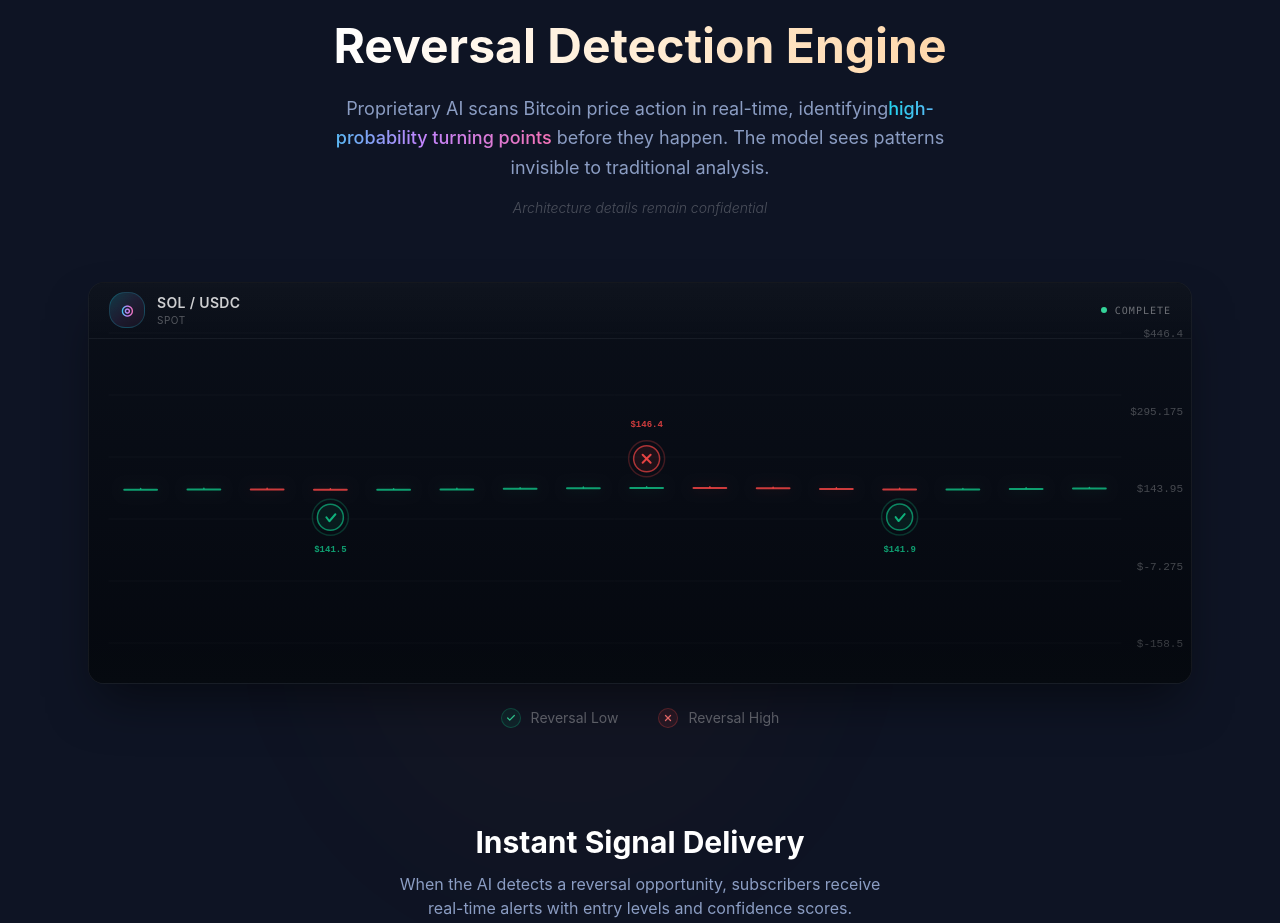
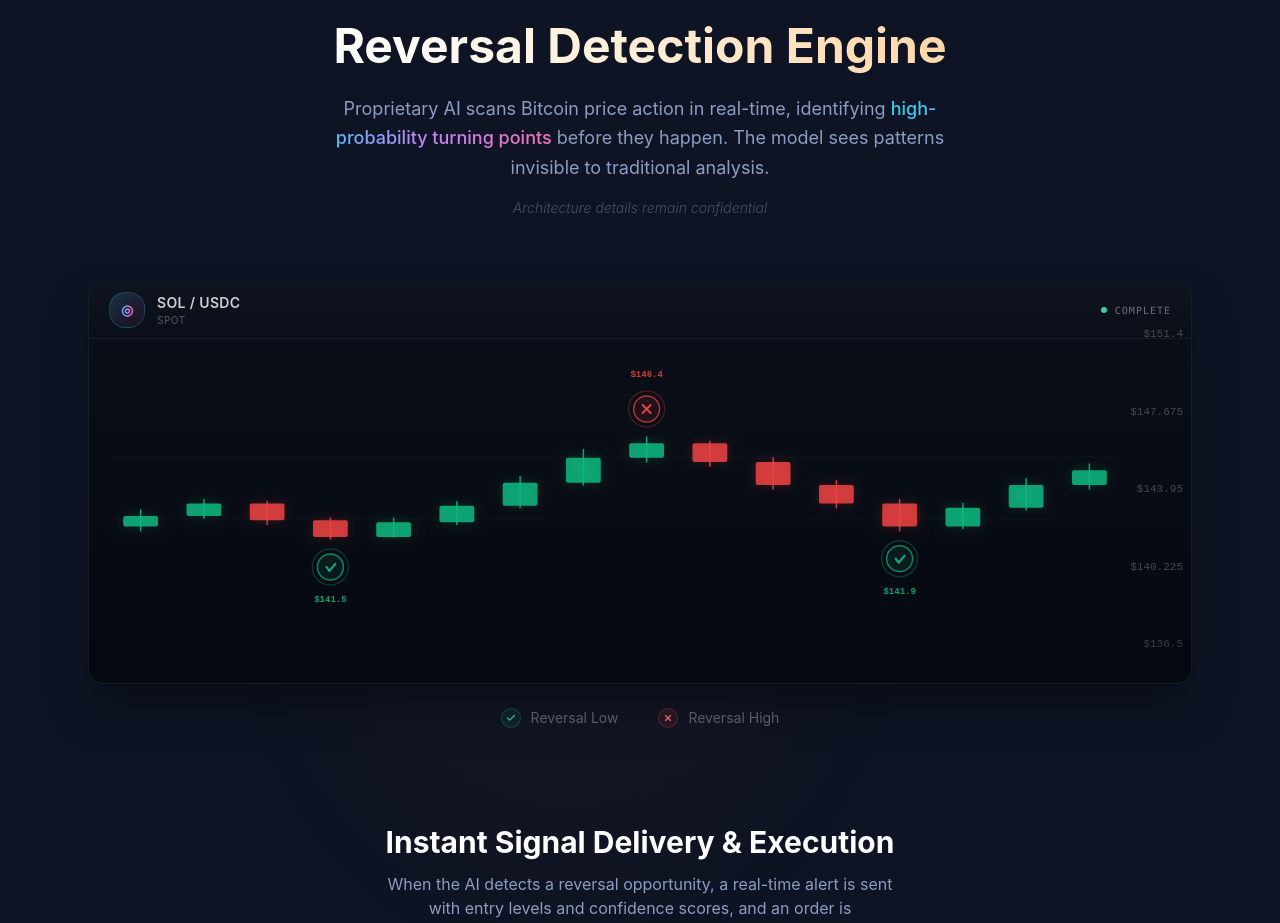
Before and after one commit to ag-algolab/ag-algolab.github.io, a React (Vite) app: page / in a window 1280 px wide. Shown: the part 1542-2465 px from the top of the page. Built offline with nearby package versions, Linux system fonts and the light colour scheme.

Commit message:
Update App.jsx

```diff
--- a/src/App.jsx
+++ b/src/App.jsx
@@ -113,8 +113,8 @@ function BTCScannerChart() {
     const chartWidth = width - padding.left - padding.right;
     const chartHeight = height - padding.top - padding.bottom;
 
-    const minPrice = Math.min(...candles.map(c => c.l)) - 300;
-    const maxPrice = Math.max(...candles.map(c => c.h)) + 300;
+    const minPrice = Math.min(...candles.map(c => c.l)) - 5;
+    const maxPrice = Math.max(...candles.map(c => c.h)) + 5;
     const priceRange = maxPrice - minPrice;
 
     const candleWidth = chartWidth / candles.length * 0.55;
@@ -788,7 +788,7 @@ function Home() {
 
               <p className="text-lg text-[#8b9dc3] max-w-2xl mx-auto leading-relaxed">
                 Proprietary AI scans Bitcoin price action in real-time, identifying
-                <span className="bg-clip-text text-transparent bg-gradient-to-r from-cyan-400 via-purple-400 to-pink-400 font-medium">
+                <span> </span><span className="bg-clip-text text-transparent bg-gradient-to-r from-cyan-400 via-purple-400 to-pink-400 font-medium">
                    high-probability turning points
                 </span> before they happen. The model sees patterns invisible to traditional analysis.
               </p>
@@ -817,11 +817,11 @@ function Home() {
             >
               <div className="text-center mb-10">
                 <h3 className="text-2xl md:text-3xl font-bold text-white mb-3">
-                  Instant Signal Delivery
+                  Instant Signal Delivery & Execution
                 </h3>
                 <p className="text-[#8b9dc3] max-w-lg mx-auto">
-                  When the AI detects a reversal opportunity, subscribers receive
-                  real-time alerts with entry levels and confidence scores.
+                  When the AI detects a reversal opportunity, a real-time alert is sent with entry levels and
+                  confidence scores, and an order is automatically sent to the broker.
                 </p>
               </div>
 
```
